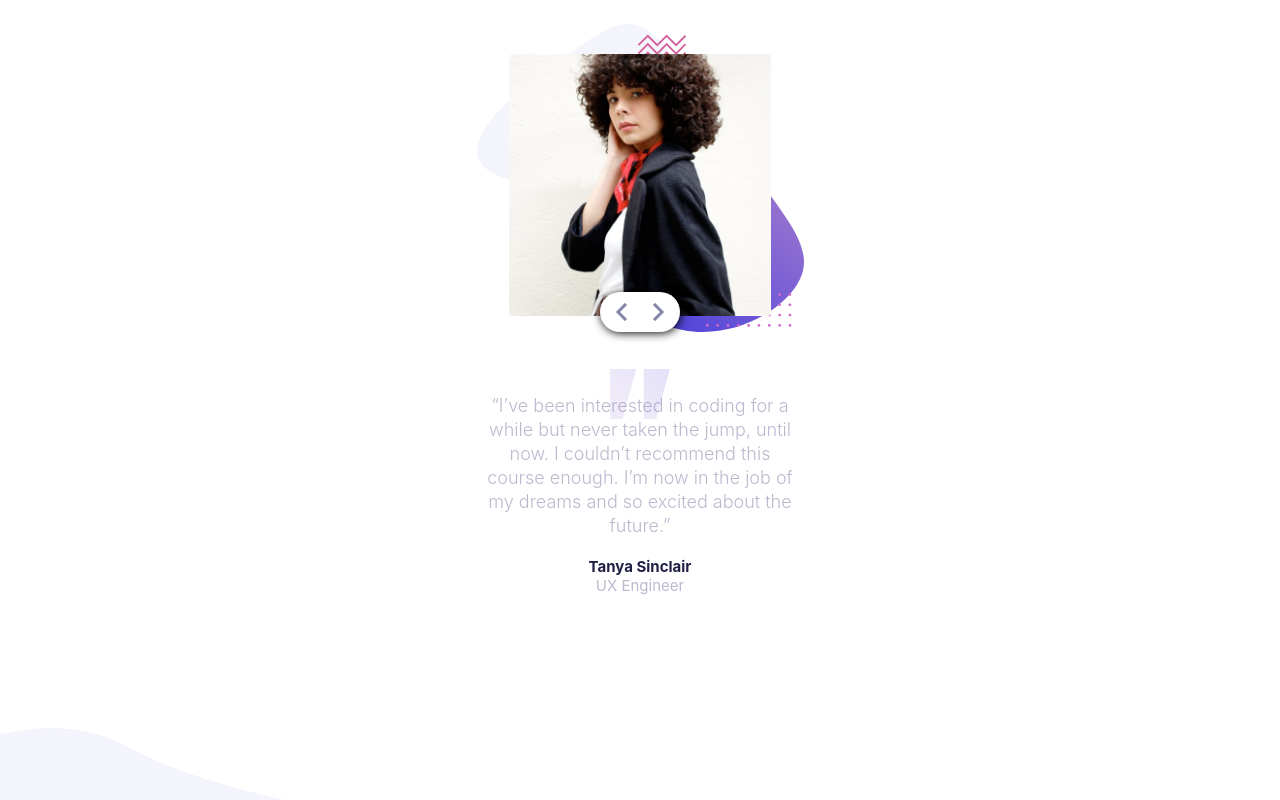
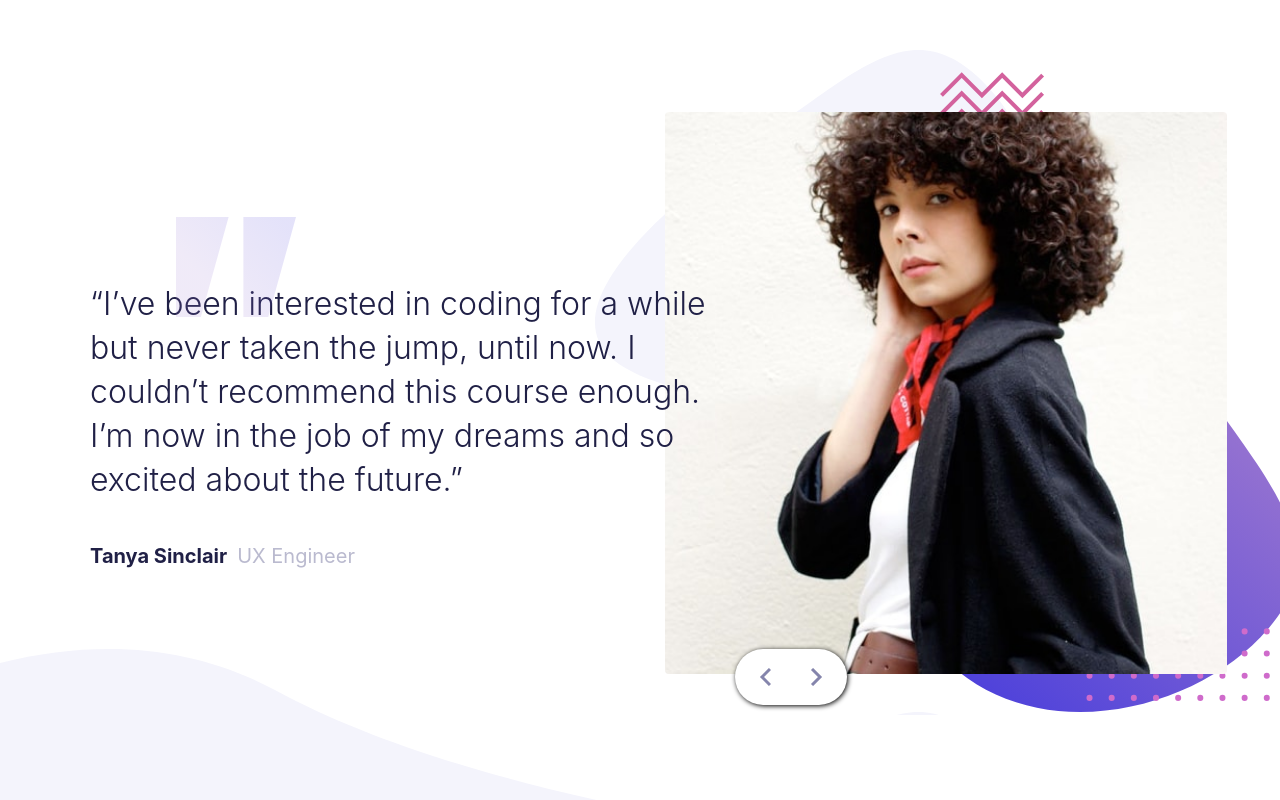
Before and after one commit to Davichobits/Challenge-32-coding-bootcamp-testimonials-slider, a plain HTML site: page index.html in a window 1280 px wide. Drawn offline with Linux system fonts and the light colour scheme; a web font is replaced by a local one.

Commit message:
project finished

```diff
--- a/index.html
+++ b/index.html
@@ -13,20 +13,25 @@
 </head>
 <body>
 
-  <article>
+  <article class="testimonial">
+
     <div class="image-container">
-      <img id="img-profile" class="image" src="./images/image-tanya.jpg" alt="">
-      <div class="arrow-container">
+      <img class="image" id="user-img" src="./images/image-tanya.jpg" alt="">
+      <div class="arrows-container">
         <img class="arrow" id="prev-btn" src="./images/icon-prev.svg" alt="icon-prev">
         <img class="arrow" id="next-btn" src="./images/icon-next.svg" alt="icon-next">
       </div>
     </div>
-    <div class="testimonial-container">
-      <img src="./images/pattern-quotes.svg" alt="pattern quotes">
-      <p id="testimonial-profile">“I’ve been interested in coding for a while but never taken the jump, until now. I couldn’t recommend this course enough. I’m now in the job of my dreams and so excited about the future.”</p>
+
+    <div class="text-container">
+      <img class="quotes" src="./images/pattern-quotes.svg" alt="pattern quotes">
+      <p class="user-testimonial">“I’ve been interested in coding for a while but never taken the jump, until now. I couldn’t recommend this course enough. I’m now in the job of my dreams and so excited about the future.”</p>
+      <div class="user-details">
+        <h2 class="user-name">Tanya Sinclair</h2>
+        <p class="user-degree">UX Engineer</p>
+      </div>
     </div>
-    <h2 id="name-profile">Tanya Sinclair</h2>
-    <p id="degree-profile">UX Engineer</p>
+
   </article>
 
   <footer></footer>
--- a/main.js
+++ b/main.js
@@ -1,10 +1,10 @@
 const prevBtn = document.querySelector('#prev-btn')
 const nextBtn = document.querySelector('#next-btn')
 
-const imgProfile = document.querySelector('#img-profile');
-const testimonialProfile = document.querySelector('#testimonial-profile');
-const nameProfile = document.querySelector('#name-profile');
-const degreeProfile = document.querySelector('#degree-profile');
+const userImg = document.querySelector('#user-img');
+const userTestimonial = document.querySelector('.user-testimonial');
+const userName = document.querySelector('.user-name');
+const userDegree = document.querySelector('.user-degree');
 
 const students = [
   {
@@ -22,10 +22,10 @@ const students = [
 ]
 
 const updateProfileInfo = (imageIndex) => {
-  imgProfile.setAttribute('src', students[imageIndex].imageUrl)
-  testimonialProfile.textContent = students[imageIndex].testimonial
-  nameProfile.textContent = students[imageIndex].name
-  degreeProfile.textContent = students[imageIndex].degree
+  userImg.setAttribute('src', students[imageIndex].imageUrl)
+  userTestimonial.textContent = students[imageIndex].testimonial
+  userName.textContent = students[imageIndex].name
+  userDegree.textContent = students[imageIndex].degree
 }
 
 let imageIndex = 0;
--- a/styles.css
+++ b/styles.css
@@ -27,12 +27,11 @@ body{
   padding-top: 30px;
   margin: 24px auto 0;
   position: relative;
-}
-.image{
+  & .image{
     width: 80%;
     border-radius: 4px;
   }
-.arrow-container{
+  & .arrows-container{
     position: absolute;
     bottom: 0;
     left: 0;
@@ -41,31 +40,22 @@ body{
     width: 80px;
     height: 40px;
     background-color: white;
-  box-shadow: 1px 1px 10px;
+    box-shadow: 1px 1px 5px;
     border-radius: 60px;
     display: flex;
     align-items: center;
     justify-content: space-between;
     padding: 0 15px;
-}
-.arrow{
+    & .arrow{
       cursor: pointer;
     }
-#testimonial-profile{
-  width: 311px;
-  font-size: 1.125rem;
-  margin: 0 auto 19px;
-  line-height: 1.5rem;
-  text-align: center;
-  color: var(--Grayish-Blue);
-  font-weight: 300;
-
   }
-.testimonial-container{
+}
+.text-container{
   position: relative;
   margin-top: 37px;
   padding-top: 25px;
-  & img{
+  & .quotes{
     width: 60px;
     position: absolute;
     top: 0;
@@ -73,17 +63,29 @@ body{
     right: 0;
     margin: 0 auto;
   }
+  & .user-testimonial{
+    width: 311px;
+    font-size: 1.125rem;
+    margin: 0 auto 19px;
+    line-height: 1.5rem;
+    text-align: center;
+    color: var(--Dark-Blue);
+    font-weight: 300;
   }
-#name-profile, #degree-profile{
+  .user-details{
+    & .user-name, .user-degree{
       font-size: .9375rem;
       text-align: center;
     }
-#name-profile{
+    & .user-name{
       color: var(--Dark-Blue);
     }
-#degree-profile{
+    .user-degree{
       color: var(--Grayish-Blue);
     }
+  }
+}
+
 footer{
   background-image: url(./images/pattern-curve.svg);
   background-repeat: no-repeat;
@@ -93,3 +95,84 @@ footer{
   position: absolute;
   bottom: 0;
 }
+
+@media (min-width: 678px) {
+  .image-container{
+    width: 552px;
+    height: 515px;
+    padding-top: 44px;
+    & .arrows-container{
+      bottom: 10px;
+      left: 0px;
+      margin: 0 auto;
+      width: 112px;
+      height: 56px;
+      padding: 0 24px;
+    }
+  }
+  .text-container{
+    font-size: 1.6rem;
+    width: 100%;
+    line-height: 2.75rem;
+    & .user-testimonial{
+      width: 450px;
+      font-size: 1.2rem;
+      line-height: 2.0rem;
+    }
+    & .user-details{
+      & .user-name, .user-degree{
+        font-size: 1.25rem;
+      }
+    }
+  }
+  footer{
+    width: 610px;
+    height: 151px;
+  }
+}
+
+@media (min-width: 1024px) {
+  .testimonial{
+    width: 1297px;
+    height: 665px;
+    display: flex;
+    flex-direction: row-reverse;
+    margin: 50px auto 0;
+    position: relative;
+  }
+  .image-container{
+    width: 702px;
+    height: 665px;
+    padding-top: 62px;
+    margin: 0;
+    & .arrows-container{
+      left: 140px;
+      margin: unset;
+    }
+  }
+  .text-container{
+    width: 635px;
+    height: 354px;
+    position: absolute;
+    padding-top: 65px;
+    left: 90px;
+    top: 130px;
+    & .quotes{
+      width: 120px;
+      height: 100px;
+      margin: 0;
+      left: 86px;
+    }
+    & .user-testimonial{
+      font-size: 2rem;
+      line-height: 2.75rem;
+      text-align: left;
+      width: 100%;
+      margin-bottom: 32px;
+    }
+    & .user-details{
+      display: flex;
+      gap: 10px;
+    }
+  }
+}
```
Also changed, not shown: 2 other files. Lines whose indentation alone changed are shown as unchanged.
